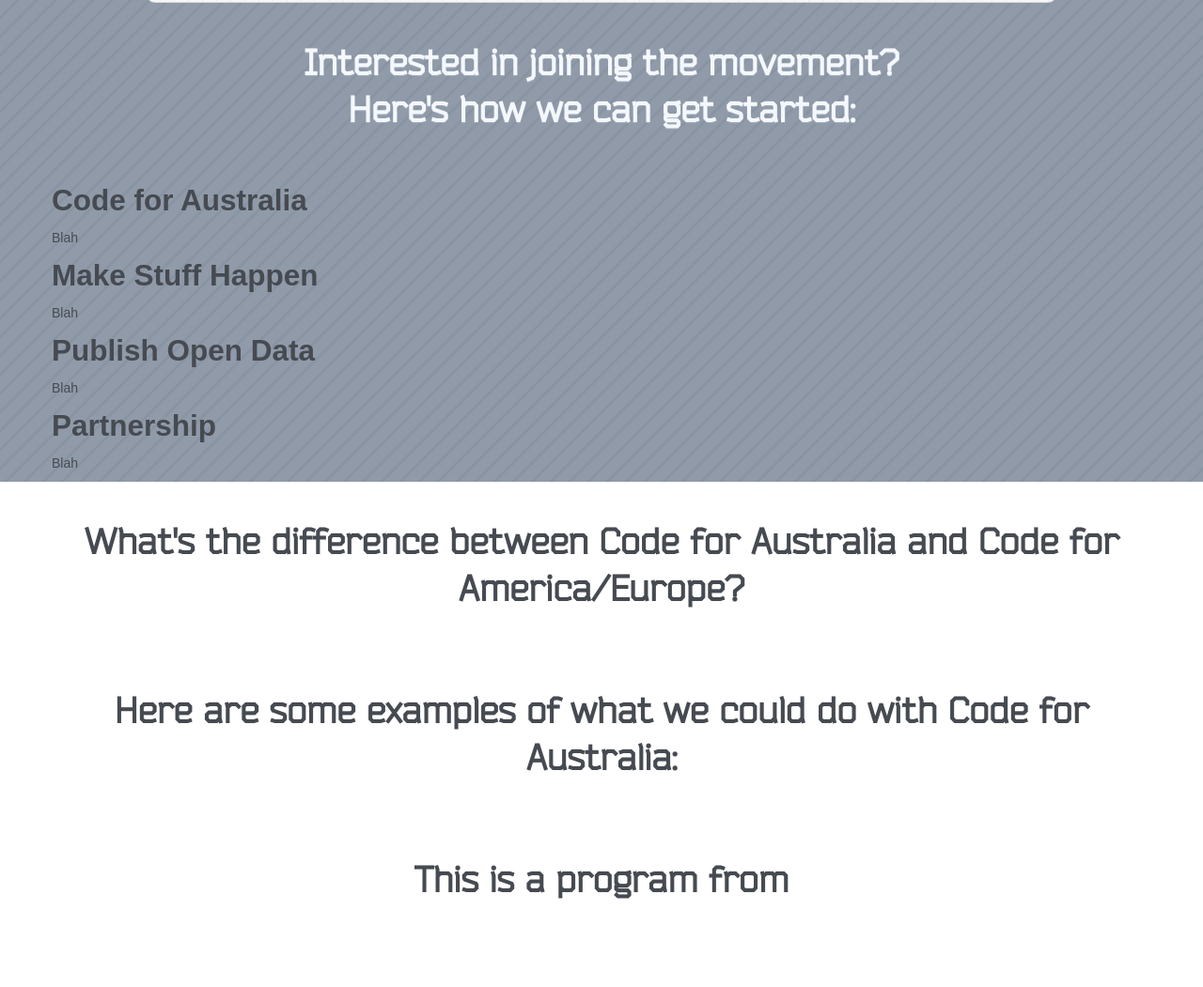
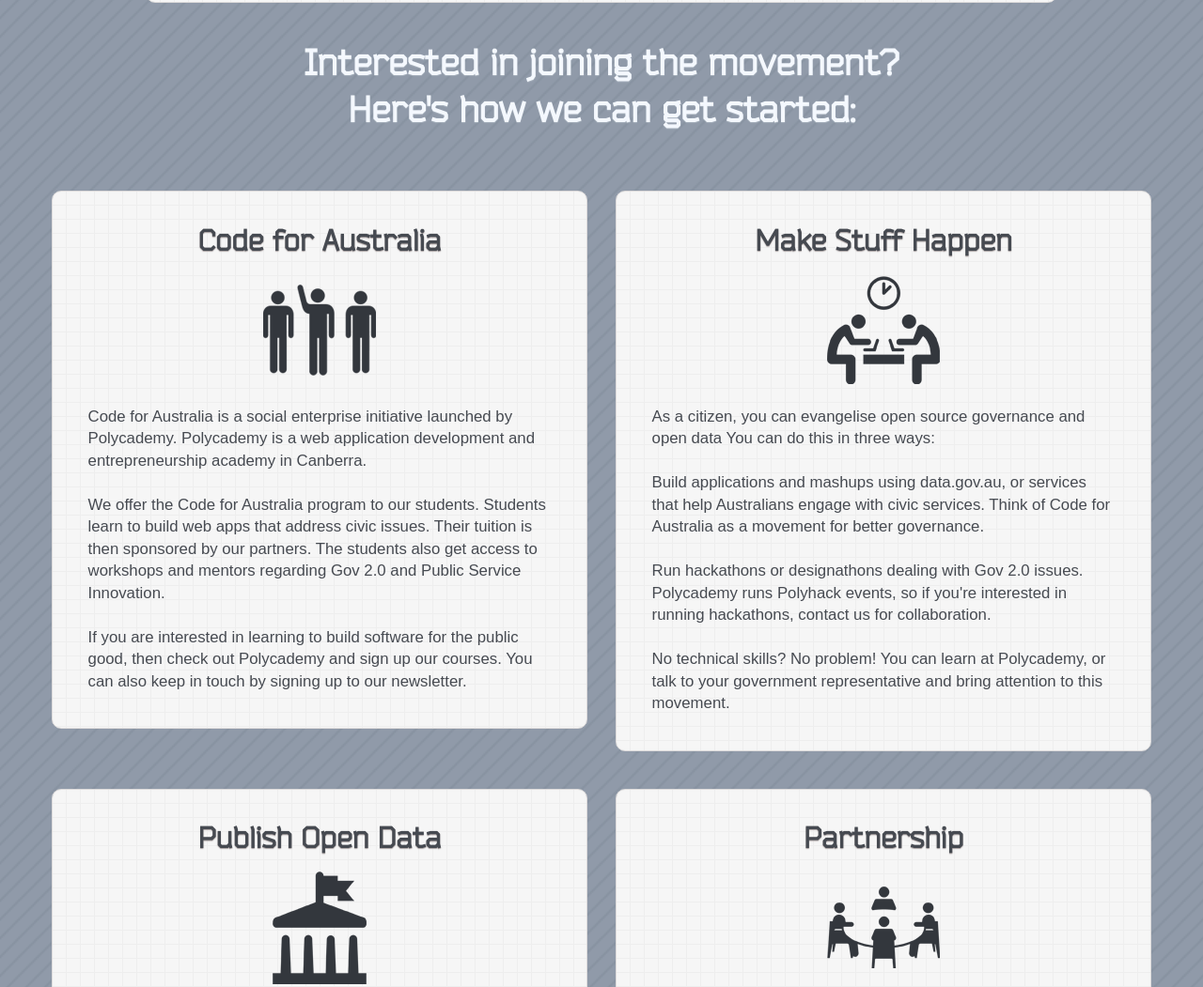
Before and after one commit to Polycademy/codeforaustralia, a plain HTML site: page index.html in a window 1280 px wide. Shown: the part 1202-2253 px from the top of the page at 94% size. Drawn offline with nearby package versions, Linux system fonts and the light colour scheme.

Commit message:
Added in action boxes
More work required on headings and numbers

```diff
--- a/css/main.less
+++ b/css/main.less
@@ -44,12 +44,20 @@
 /* ==========================================================================
    HEADINGS
    ========================================================================== */
-.article_heading{
+h1{
 	font-family: 'benderregular';
 	padding: 40px 2%;
 	margin: 0;
 	text-align: center;
 	line-height: 50px;
+}
+
+h2{
+	font-family: 'benderregular';
+	padding: 0 2%;
+	margin: 0;
+	text-align: center;
+	text-shadow: 0 1px 1px rgba(162, 153, 153, .9);
 }
 
 .striped_container h1.article_heading{
@@ -159,6 +167,34 @@ header{
 }
 
 /* ==========================================================================
+   MAIN ACTIONS SECTIONS
+   ========================================================================== */
+.main_actions{
+	section{
+		background: url('../img/section_panel_bg.png');
+		.border_radius(10px);
+		border: 1px solid #dddbdb;
+		padding: 1.5%;
+		margin-top: 20px;
+		margin-bottom: 20px;
+		img.action_icon{
+			display: block;
+			margin: 15px auto;
+		}
+		h2{
+			margin: 15px;
+		}
+		p{
+			font-size: 120%;
+			line-height: 140%;
+			margin: 20px;
+		}
+	}
+}
+
+
+
+/* ==========================================================================
    RESPONSIVE
    ========================================================================== */
 @import url("bootstrap-responsive.less");
--- a/index.html
+++ b/index.html
@@ -80,22 +80,30 @@
 				</article>
 				<article class="main_actions" id="get_involved">
 					<h1 class="article_heading">Interested in joining the movement?<br />Here's how we can get started:</h1>
-					<section>
-						<h2>Code for Australia</h2>
-						<p>Blah</p>
-					</section>
-					<section>
-						<h2>Make Stuff Happen</h2>
-						<p>Blah</p>
-					</section>
-					<section>
-						<h2>Publish Open Data</h2>
-						<p>Blah</p>
-					</section>
-					<section>
-						<h2>Partnership</h2>
-						<p>Blah</p>
-					</section>
+					<div class="row-fluid">
+						<section class="span6">
+							<h2 class="action_heading">Code for Australia</h2>
+							<img src="img/volunteer.png" class="action_icon" />
+							<p>Code for Australia is a social enterprise initiative launched by Polycademy. Polycademy is a web application development and entrepreneurship academy in Canberra.<br /><br />We offer the Code for Australia program to our students. Students learn to build web apps that address civic issues. Their tuition is then sponsored by our partners. The students also get access to workshops and mentors regarding Gov 2.0 and Public Service Innovation.<br /><br />If you are interested in learning to build software for the public good, then check out Polycademy and sign up our courses. You can also keep in touch by signing up to our newsletter.</p>
+						</section>
+						<section class="span6">
+							<h2 class="action_heading">Make Stuff Happen</h2>
+							<img src="img/hackathon.png" class="action_icon" />
+							<p>As a citizen, you can evangelise open source governance and open data You can do this in three ways:<br /><br />Build applications and mashups using data.gov.au, or services that help Australians engage with civic services. Think of Code for Australia as a movement for better governance.<br /><br />Run hackathons or designathons dealing with Gov 2.0 issues. Polycademy runs Polyhack events, so if you're interested in running hackathons, contact us for collaboration.<br /><br />No technical skills? No problem! You can learn at Polycademy, or talk to your government representative and bring attention to this movement.</p>
+						</section>
+					</div>
+					<div class="row-fluid">
+						<section class="span6">
+							<h2 class="action_heading">Publish Open Data</h2>
+							<img src="img/gov.png" class="action_icon" />
+							<p>If you are working as a public servant, try publishing your data (when possible) to the data.gov.au.<br /><br />It will really go a long way if it can be used to better inform decision makers and improve transparency or civic services.<br /><br />We also want to meet up with you if you are involved in Gov 2.0 projects in local, state or federal governments. Code for Australia is all about collaboration and civic engagement.</p>
+						</section>
+						<section class="span6">
+							<h2 class="action_heading">Partnership</h2>
+							<img src="img/partnership.png" class="action_icon" />
+							<p>If you're a business and you want to leverage open data and data analysis, then you're in the right place.<br /><br />The applications that are built through Code for Australia will be open source. You can suggest us an idea or an area of investigation. Or you could provide workshops on areas related to understanding the impact of data.<br /><br />You can also sponsor the students at Polycademy to learn to build these types of applications. Talk to us!</p>
+						</section>
+					</div>
 				</article>
 			</div>
 		</div>
```
Also changed, not shown: css/main.css, img/gov.png (added), img/hackathon.png (added), img/partnership.png (added), img/volunteer.png (added).
